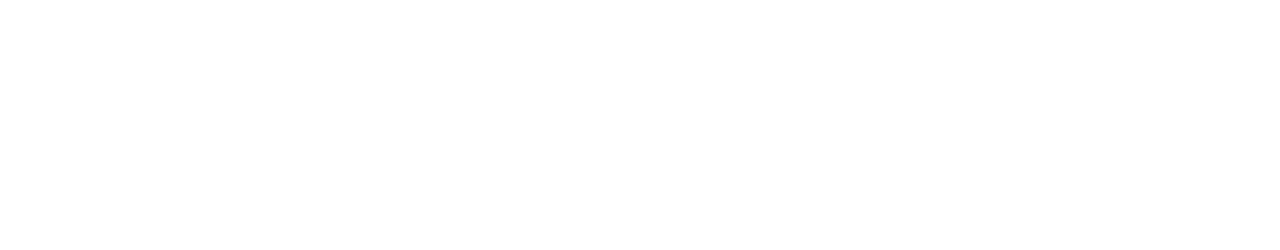
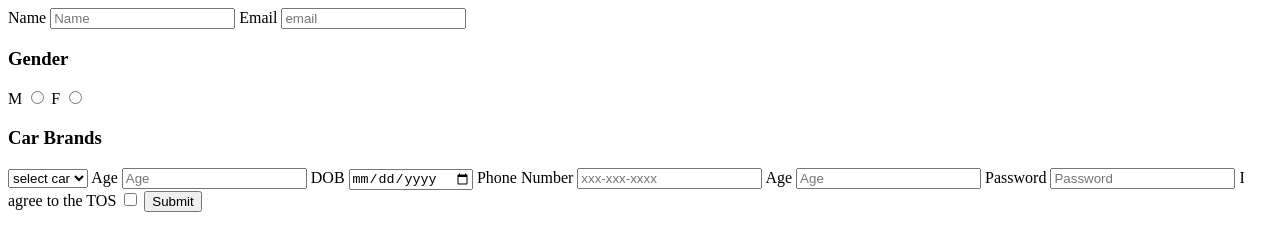
Before and after one commit to acciojob/signup-form-car-MaskedByte660, a website: page main.html in a window 1280 px wide. Drawn offline with Linux system fonts and the light colour scheme.

Commit message:
created a submission

```diff
--- a/main.html
+++ b/main.html
@@ -8,7 +8,52 @@
 
 <body>
 	<!-- the entire body must be written by student -->
-    <script type="text/javascript" src="./script.js">
+    <form>
+		<label for="name">Name</label>
+		<input type="Text" required id="name" placeholder="Name">
+
+		<label for="email">Email</label>
+		<input type="Email" required id="email" placeholder="email">
+
+		<h3>Gender</h3>
+
+		<label for="gender_m">M</label>
+		<input type="Radio" name="gender" required id="gender_m">
+		<label for="gender_f">F</label>
+		<input type="Radio" name="gender" required id="gender_f">
+
+		<h3>Car Brands</h3>
+		<select id="cars" required>
+			<option>select car</option>
+			<option>Suzuki</option>
+			<option>hyundai</option>
+		</select>
+
+		<label for="age">Age</label>
+		<input type="Number" required id="age" placeholder="Age">
+
+		<label for="dob">DOB</label>
+		<input type="Date" required id="dob">
+
+
+		<label for="tel">Phone Number</label>
+		<input type="Tel" id="tel" placeholder="xxx-xxx-xxxx">
+
+		<label for="age">Age</label>
+		<input type="Number" required id="age" placeholder="Age">
+
+		<label for="password">Password</label>
+		<input type="Password" required id="password" placeholder="Password">
+
+		<label for="tos">I agree to the TOS</label>
+		<input type="Checkbox" required>
+
+		<button type="Submit">Submit</button>
+
+	</form>
+
+
+	<script type="text/javascript" src="./script.js">
 </script>
 
 </body>
```
